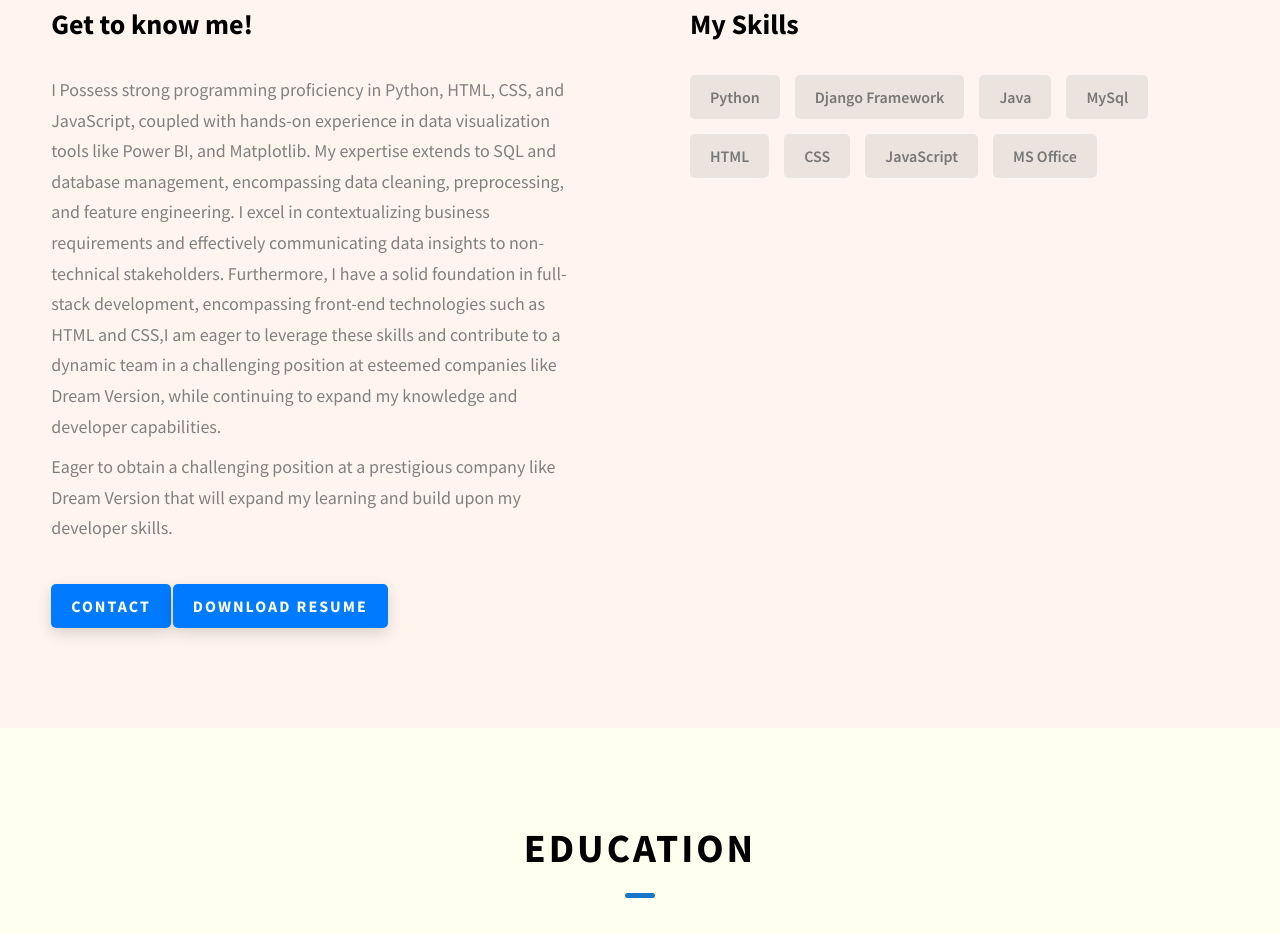
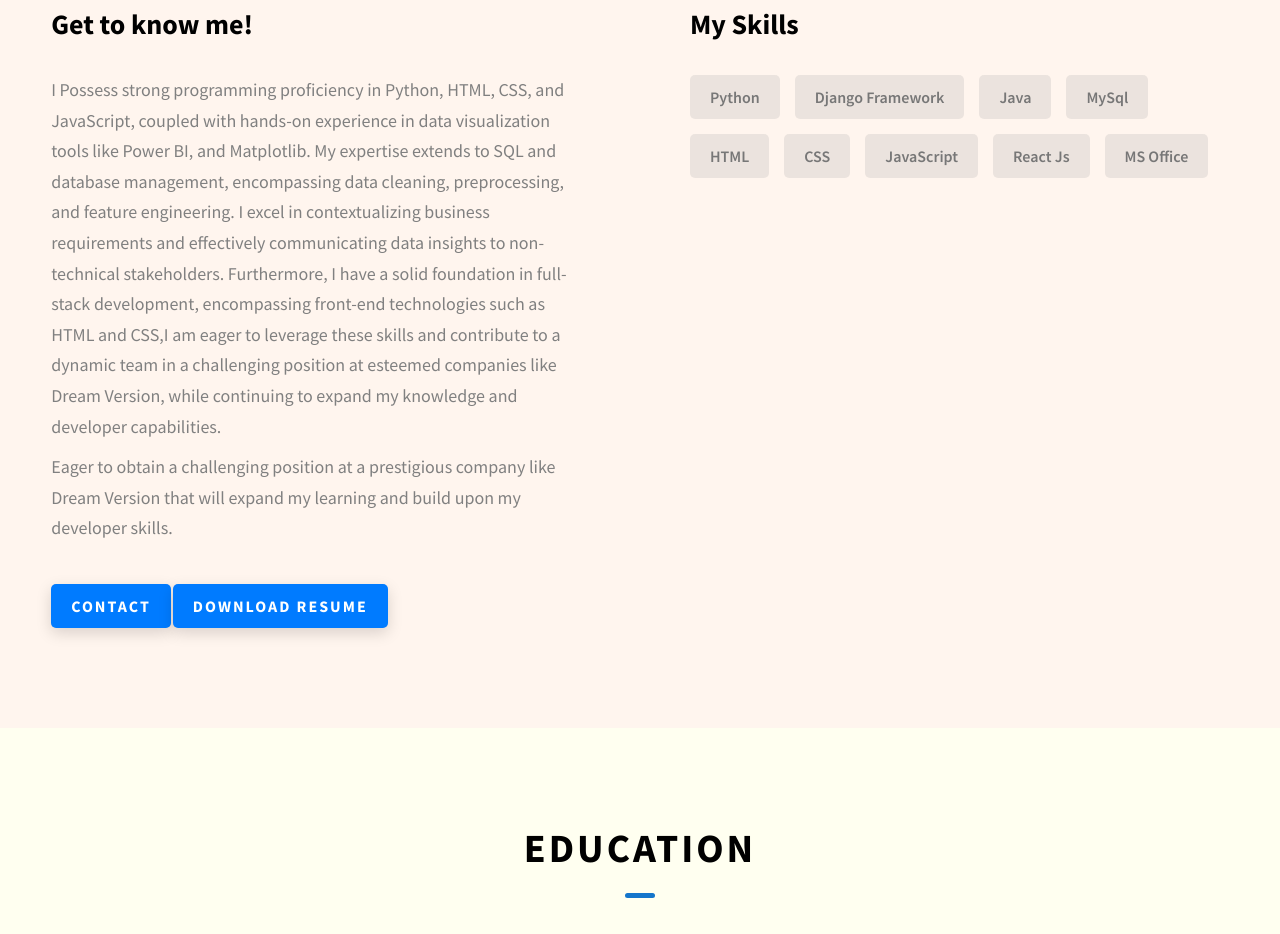
Before and after one commit to Rakeshsamala0505/rakeshsamala0505.github.com, a plain HTML site: page index.html in a window 1280 px wide. Shown: the part 1336-2270 px from the top of the page. Drawn offline with Linux system fonts and the light colour scheme.

Commit message:
skills added

```diff
--- a/index.html
+++ b/index.html
@@ -209,6 +209,7 @@
               <div class="skills__skill">HTML</div>
               <div class="skills__skill">CSS</div>
               <div class="skills__skill">JavaScript</div>
+              <div class="skills__skill">React Js</div>
               <div class="skills__skill">MS Office</div>
 
             </div>
--- a/index.js
+++ b/index.js
@@ -22,6 +22,7 @@ hamMenuBtn.addEventListener('click', () => {
   }
 })
 
+
 for (let i = 0; i < headerSmallMenuLinks.length; i++) {
   headerSmallMenuLinks[i].addEventListener('click', () => {
     smallMenu.classList.remove('header__sm-menu--active')
```
